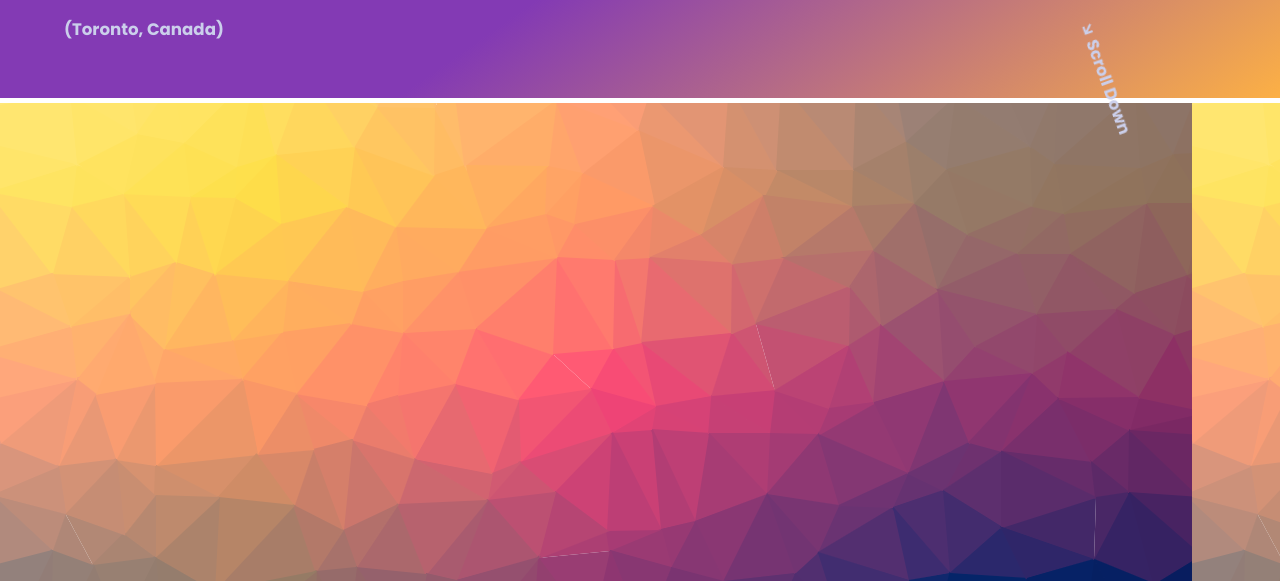
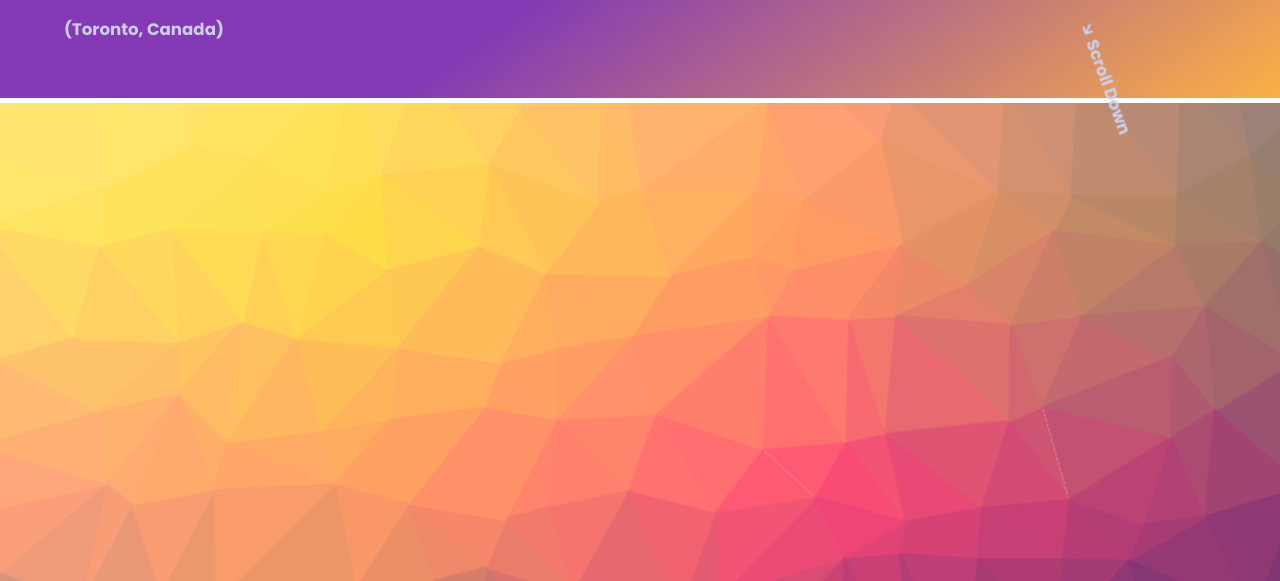
Before and after one commit to Zohaibdevpr/Landing-3, a plain HTML site: page index.html in a window 1280 px wide. Shown: the part 219-800 px from the top of the page. Drawn offline with nearby package versions, Linux system fonts and the light colour scheme; a web font is replaced by a local one.

Commit message:
Update style.css

```diff
--- a/style.css
+++ b/style.css
@@ -96,13 +96,11 @@ backdrop-filter: blur(20px);
     cursor: pointer;
 }
 .image-1{
-    width: 100%;
-    height: 80%;
-}
-.image-1{
     width:100%;
     height: 100%;
     background-image:url(cool-background.png);
+    background-size:cover;
+    margin:0;
 }
 #about{
     width: 100%;
```
